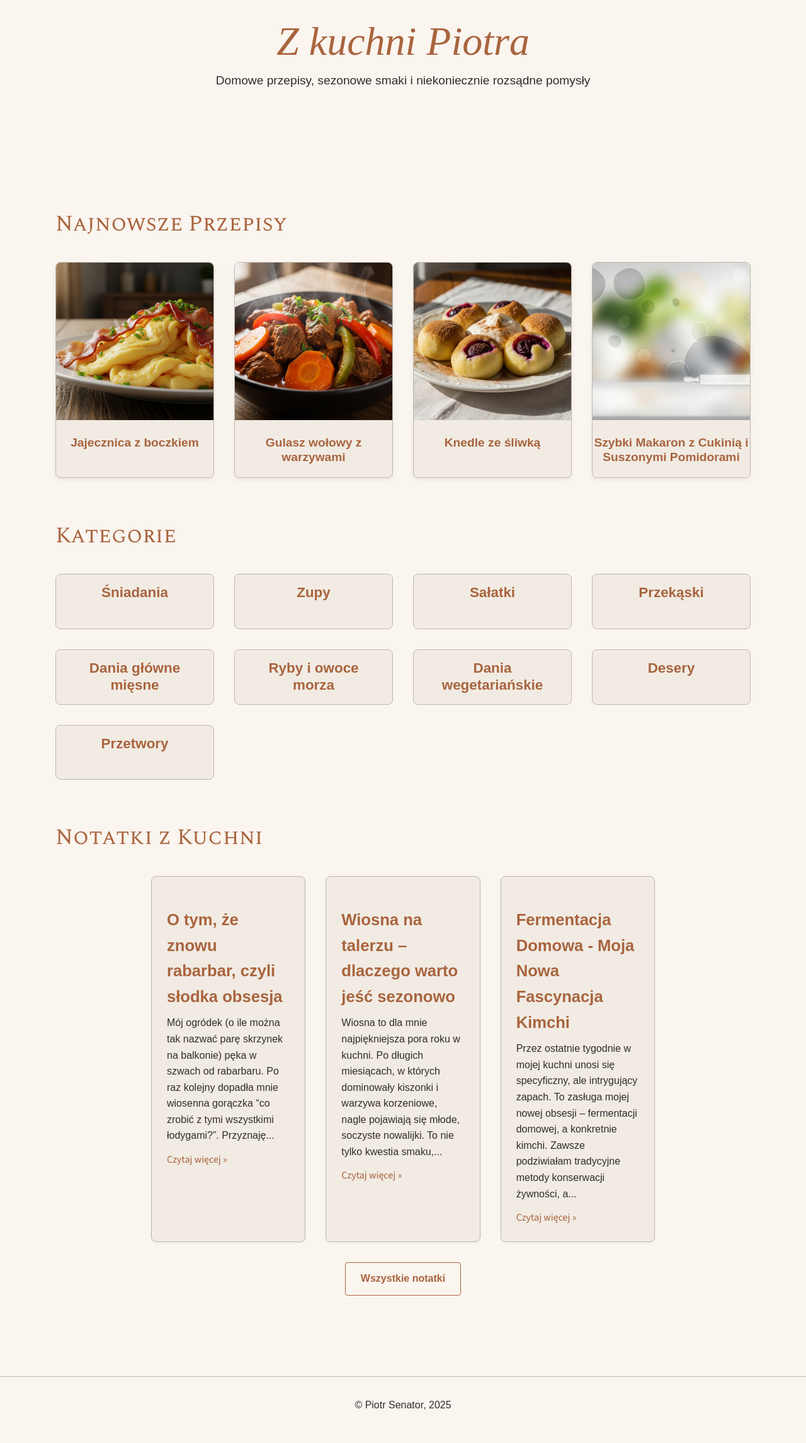
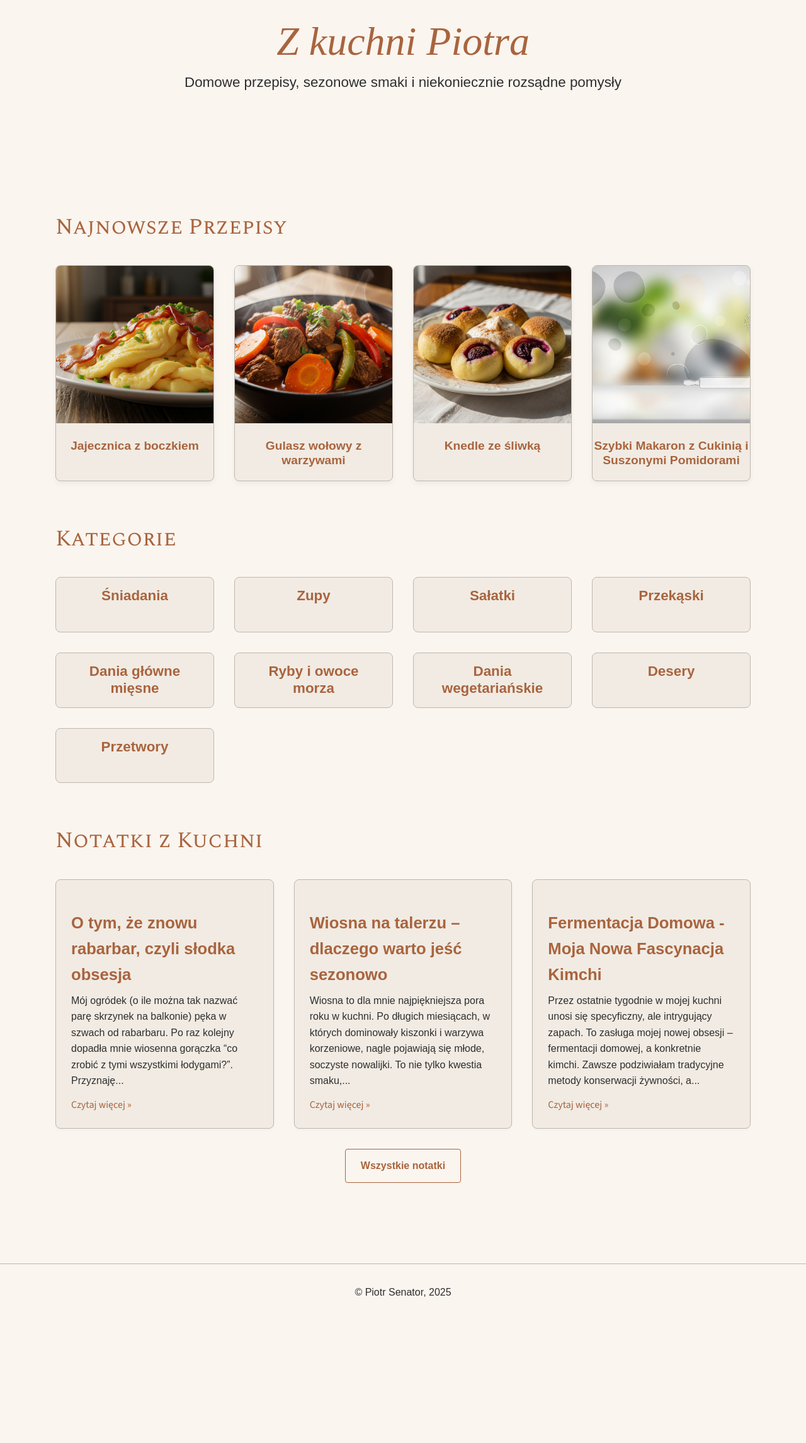
Before and after one commit to piotrsenator/kuchnia, a Jekyll site: the page built from index.html, in a window 1280 px wide. Shown: the whole page at 63% size. Built offline with Jekyll 4.4.1, drawn with Linux system fonts in a browser that asks for light colours; some web fonts are replaced; after the commit the page ends 2112 px from its top, so only the background shows below that.

Commit message:
Update style.css

```diff
--- a/assets/css/style.css
+++ b/assets/css/style.css
@@ -359,62 +359,65 @@
 
 /* Ogólny kontener dla większości zawartości, zapewnia maksymalną szerokość i wyśrodkowanie */
 .content {
-    max-width: 1200px; /* Maksymalna szerokość dla ogólnej zawartości */
-    margin: 0 auto;    /* Wyśrodkowanie kontenera na stronie */
-    padding: var(--spacing-md); /* Domyślny wewnętrzny odstęp */
+    max-width: 1200px;
+    margin: 0 auto;
+    padding: var(--spacing-md);
 }
 
 /* Główny kontener strony głównej - używa podobnych zasad co .content */
 .main-content {
-    max-width: 1200px; /* Maksymalna szerokość dla głównej zawartości */
-    margin: 0 auto;    /* Wyśrodkowanie kontenera na stronie */
-    padding: 0 var(--spacing-md); /* Wewnętrzny odstęp (tylko boczny) */
+    max-width: 1200px;
+    margin: 0 auto;
+    padding: 0 var(--spacing-md);
 }
 
 /* Odstępy między głównymi sekcjami strony - dla spójnego pionowego rytmu */
 .hero-section,
 .latest-recipes-section,
 .categories-section,
-.notes-section,
+.notes-section, /* notes-section to kontener dla .latest-notes-grid na stronie głównej */
 .about-me-section {
-    margin-top: var(--spacing-xxl);    /* Duży margines na górze sekcji */
-    margin-bottom: var(--spacing-lg);   /* Standardowy margines na dole sekcji */
+    margin-top: var(--spacing-xxl);
+    margin-bottom: var(--spacing-lg);
 }
 
 /* Pierwsza sekcja na stronie głównej nie potrzebuje górnego marginesu */
 .main-content .hero-section:first-child,
 .main-content .latest-recipes-section:first-child,
 .main-content .categories-section:first-child,
-.main-content .notes-section:first-child {
-    margin-top: 0; /* Usuwamy górny margines dla pierwszej sekcji, aby nie było nadmiernej przestrzeni na początku strony */
+.main-content .notes-section:first-child { /* Dodane notes-section */
+    margin-top: 0;
 }
 
 /* Siatki dla sekcji (przepisy, kategorie, notatki) - Domyślne style (mobile-first) */
 .recipes-grid,
-.latest-recipes-grid {
+.latest-recipes-grid, /* Siatka najnowszych przepisów na stronie głównej */
+.categories-grid,    /* Siatka kategorii na stronie głównej */
+.notes-grid {        /* Domyślna siatka dla notatek (zarówno na stronie głównej, jak i /notes/) */
     display: grid;
-    grid-template-columns: repeat(auto-fit, minmax(220px, 1fr)); /* Elastyczne kolumny, minimum 220px */
-    gap: var(--spacing-lg); /* Odstępy między elementami siatki */
-    max-width: 1200px; /* Maksymalna szerokość siatki */
+    gap: var(--spacing-lg);
+    max-width: 1200px; /* Domyślnie siatki są szerokie, jak main-content/content */
     margin: var(--spacing-lg) auto; /* Wyśrodkowanie siatki na stronie, z marginesami pionowymi */
 }
 
+/* Konkretne style dla siatek (auto-fit minmax) na podstawie typu */
+.recipes-grid,
+.latest-recipes-grid {
+    grid-template-columns: repeat(auto-fit, minmax(220px, 1fr)); /* Elastyczne kolumny dla przepisów */
+}
+
 .categories-grid {
-    display: grid;
     grid-template-columns: repeat(auto-fit, minmax(180px, 1fr)); /* Mniejsze kafelki dla kategorii */
-    gap: var(--spacing-lg);
-    max-width: 1200px; /* Maksymalna szerokość siatki kategorii */
-    margin: var(--spacing-lg) auto; /* Wyśrodkowanie siatki kategorii */
 }
 
 .notes-grid {
-    display: grid;
     grid-template-columns: repeat(auto-fit, minmax(280px, 1fr)); /* Większe kafelki dla notatek */
-    gap: var(--spacing-lg);
-    max-width: 800px; /* Maksymalna szerokość siatki notatek (zgodnie z max-width nagłówka notes) */
-    margin: var(--spacing-lg) auto; /* Wyśrodkowanie siatki notatek */
 }
 
+/* **NOWA REGUŁA:** Ograniczamy szerokość NOTES-GRID TYLKO NA STRONIE /NOTES/ */
+.notes-list-section .notes-grid {
+    max-width: 800px; /* Ograniczamy szerokość tylko dla siatki na stronie notes.html */
+}
 /* ==========================================================================
     4. Style dla poszczególnych komponentów i stron
     ========================================================================== */
@@ -979,9 +982,11 @@
     h1 { font-size: 3.5rem; }
     h2 { font-size: 2rem; }
     h3 { font-size: 1.6rem; }
+    h4 { font-size: 1.3rem; } /* Dodane, dla spójności, jeśli masz h4 */
 
     .site-title { font-size: 3.5rem; }
     .site-subtitle { font-size: 1.5rem; }
+    .site-description-short { font-size: 1.3rem; } /* Dodane, dla spójności */
 
     .content, .main-content {
         padding: var(--spacing-lg);
@@ -991,18 +996,10 @@
     .recipes-grid,
     .latest-recipes-grid,
     .categories-grid,
-    .notes-grid { /* Zostawiamy notes-grid, by na stronie /notes/ był 3-kolumnowy */
+    .notes-grid { /* Notatki na stronie /notes/ */
         grid-template-columns: repeat(3, 1fr);
         gap: var(--spacing-lg);
     }
-
-    /* SPECIFIC DLA NOTATEK NA STRONIE GŁÓWNEJ NA TABLECIE */
-    /* Zapewniamy, że siatka z ostatnimi notatkami na stronie głównej jest szersza */
-    .latest-notes-grid {
-        max-width: 1200px; /* Rozszerzamy do pełnej szerokości contentu */
-        margin: var(--spacing-lg) auto; /* Wyśrodkowanie */
-    }
-
 
     /* Układ dla pojedynczego przepisu */
     .recipe-content-wrapper {
@@ -1015,6 +1012,7 @@
         grid-column: 2 / 3;
     }
 
+    /* Wyśrodkowanie i maksymalna szerokość dla pojedynczych stron contentu */
     .recipe-single,
     .note-single,
     .error-404-container {
@@ -1024,6 +1022,7 @@
         margin-right: auto;
     }
 
+    /* Wyśrodkowanie i maksymalna szerokość dla nagłówków stron list (notatek, kategorii) */
     .notes-list-section .page-header,
     .category-header {
         max-width: 800px;
@@ -1037,36 +1036,30 @@
     h1 { font-size: 4rem; }
     h2 { font-size: 2.2rem; }
     h3 { font-size: 1.8rem; }
+    h4 { font-size: 1.6rem; } /* Dodane, dla spójności, jeśli masz h4 */
 
     .site-title { font-size: 4rem; }
     .site-subtitle { font-size: 1.7rem; }
+    .site-description-short { font-size: 1.4rem; } /* Dodane, dla spójności */
+
 
     .content, .main-content {
         padding: var(--spacing-xl);
     }
 
     .recipes-grid,
-    .latest-recipes-grid,
+    .latest-recipes-grid, /* Notatki na stronie głównej */
     .categories-grid {
-        grid-template-columns: repeat(4, 1fr);
+        grid-template-columns: repeat(4, 1fr); /* 4 kolumny dla przepisów i kategorii */
     }
 
-    /* Zmiana dla notes-grid na stronie /notes/ */
+    /* Zmiana dla notes-grid (strona /notes/) */
     .notes-grid {
         grid-template-columns: repeat(3, 1fr); /* 3 kolumny dla notes.html */
-        max-width: 800px; /* Maksymalna szerokość siatki notatek na stronie /notes/ */
-        margin: var(--spacing-lg) auto;
+        /* max-width jest kontrolowane przez .notes-list-section .notes-grid w sekcji 3 */
     }
 
-    /* SPECIFIC DLA NOTATEK NA STRONIE GŁÓWNEJ NA DESKTOPIE */
-    /* Nadpisanie, żeby ostatnie notatki na stronie głównej były szersze */
-    .latest-notes-grid {
-        grid-template-columns: repeat(3, 1fr); /* Jeśli chcesz 3 kolumny dla 3 notatek */
-        max-width: 1200px; /* Rozszerzamy do pełnej szerokości contentu */
-        margin: var(--spacing-lg) auto; /* Wyśrodkowanie */
-    }
-
-
+    /* Wyśrodkowanie i maksymalna szerokość dla nagłówków stron list (notatek, kategorii) */
     .notes-list-section .page-header,
     .category-header {
         max-width: 900px;
@@ -1074,6 +1067,7 @@
         margin-right: auto;
     }
 
+    /* Wyśrodkowanie i maksymalna szerokość dla pojedynczych stron contentu */
     .recipe-single,
     .note-single,
     .error-404-container {
@@ -1082,7 +1076,7 @@
     }
 }
 
-/* Mobilne, mniejsze fonty */
+/* Mobilne, mniejsze fonty (breakpoint: <= 767px) */
 @media (max-width: 767px) {
     h1 { font-size: 2.8rem; }
     h2 { font-size: 2.2rem; }
@@ -1114,6 +1108,7 @@
         width: 80%;
     }
 
+    /* Wyśrodkowanie i pełna szerokość dla pojedynczych stron contentu na mobilnych */
     .recipe-single,
     .note-single,
     .error-404-container {
@@ -1122,6 +1117,7 @@
         margin: 0 auto;
     }
 
+    /* Nagłówki stron list (notatek, kategorii) na mobilnych */
     .notes-list-section .page-header,
     .category-header {
         max-width: 100%;
```
